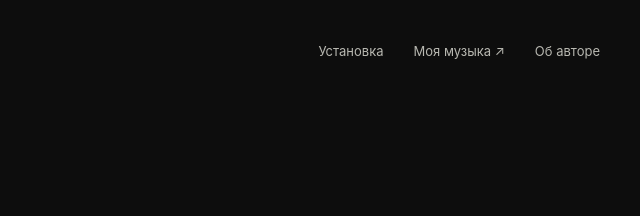
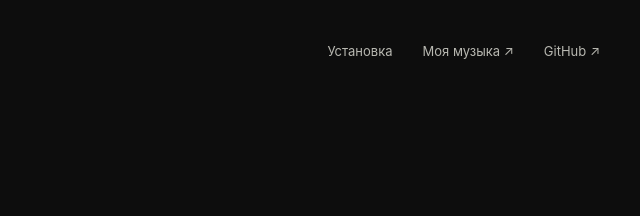
Before and after one commit to archetypetrickster-tech/my-books-site, a plain HTML site: page docs/index.html in a window 1280 px wide. Shown: the top 216 px of the page, 640-1280 px from the left. Drawn offline with Linux system fonts and the light colour scheme.

Commit message:
Link the public project repository

```diff
--- a/docs/index.html
+++ b/docs/index.html
@@ -20,7 +20,7 @@
 <body>
   <header class="nav wrap">
     <a class="brand" href="#top" aria-label="Мои книги — в начало"><span class="books-mark"><svg viewBox="0 0 24 24" fill="none" stroke="currentColor" stroke-width="1.7" stroke-linecap="round" stroke-linejoin="round" aria-hidden="true"><path d="M12 5c-3-2-6-2-9-1v15c3-1 6-1 9 1m0-15c3-2 6-2 9-1v15c-3-1-6-1-9 1M12 5v15"/></svg></span>Мои книги<span class="platform">для Mac</span></a>
-    <nav aria-label="Основная навигация"><a href="#install">Установка</a><a href="https://archetypetrickster-tech.github.io/my-music/">Моя музыка ↗</a><a href="#author">Об авторе</a></nav>
+    <nav aria-label="Основная навигация"><a href="#install">Установка</a><a href="https://archetypetrickster-tech.github.io/my-music/">Моя музыка ↗</a><a href="https://github.com/archetypetrickster-tech/my-books-site">GitHub ↗</a></nav>
   </header>
   <main id="top">
     <section class="hero wrap" aria-labelledby="hero-title">
```
